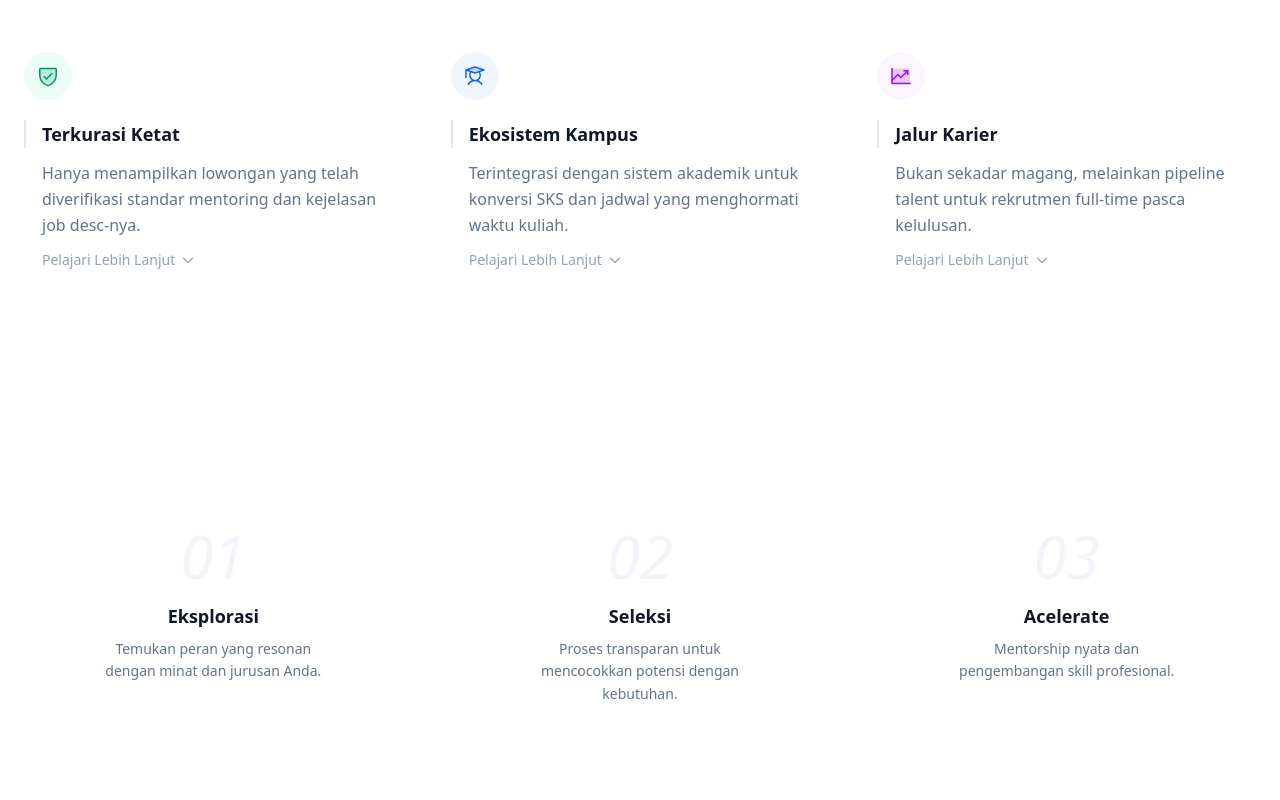
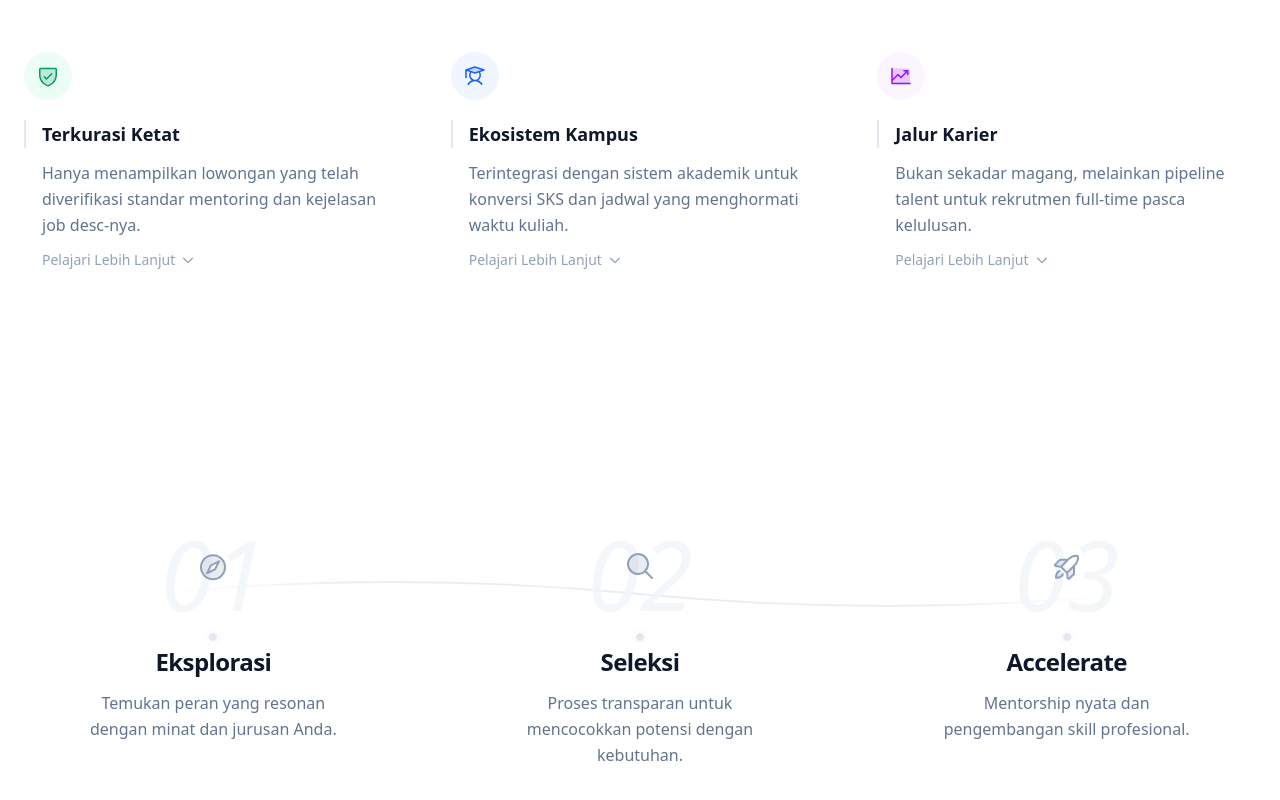
Before and after one commit to dzakwanfadhlullah/MagangKareer, a Next.js app in the folder apps/web/: page / in a window 1280 px wide. Shown: the part 1894-2694 px from the top of the page. Built offline with nearby package versions, Linux system fonts and the light colour scheme.

Commit message:
Phase 5.2: Process Icons

```diff
--- a/apps/web/src/components/sections/ProcessSection.tsx
+++ b/apps/web/src/components/sections/ProcessSection.tsx
@@ -1,46 +1,128 @@
 "use client";
 
 import { motion } from "framer-motion";
+import { Compass, MagnifyingGlass, RocketLaunch, IconProps } from "@phosphor-icons/react";
+import { ComponentType } from "react";
 
-const steps = [
+interface Step {
+    number: string;
+    title: string;
+    description: string;
+    icon: ComponentType<IconProps>;
+}
+
+const steps: Step[] = [
     {
         number: "01",
         title: "Eksplorasi",
         description: "Temukan peran yang resonan dengan minat dan jurusan Anda.",
+        icon: Compass,
     },
     {
         number: "02",
         title: "Seleksi",
         description: "Proses transparan untuk mencocokkan potensi dengan kebutuhan.",
+        icon: MagnifyingGlass,
     },
     {
         number: "03",
-        title: "Acelerate",
+        title: "Accelerate",
         description: "Mentorship nyata dan pengembangan skill profesional.",
+        icon: RocketLaunch,
     },
 ];
 
 export function ProcessSection() {
     return (
-        <section className="relative z-10 py-32">
+        <section className="relative z-10 py-32 overflow-hidden">
             <div className="mx-auto max-w-7xl px-6">
-                <div className="relative grid gap-12 md:grid-cols-3 items-start">
+                <div className="relative grid gap-20 md:gap-12 md:grid-cols-3 items-start">
+
+                    {/* Desktop Natural Connector (SVG) */}
+                    <div className="hidden md:block absolute top-[2.8rem] left-[10%] right-[10%] w-[80%] h-12 z-0 pointer-events-none">
+                        <svg width="100%" height="100%" viewBox="0 0 800 40" fill="none" preserveAspectRatio="none">
+                            <motion.path
+                                d="M 0 20 Q 200 0, 400 20 T 800 20"
+                                stroke="url(#line-gradient)"
+                                strokeWidth="1.5"
+                                strokeDasharray="6 6"
+                                initial={{ pathLength: 0, opacity: 0 }}
+                                whileInView={{ pathLength: 1, opacity: 0.4 }}
+                                transition={{ duration: 1.5, ease: "easeInOut" }}
+                                viewport={{ once: true }}
+                            />
+                            <defs>
+                                <linearGradient id="line-gradient" x1="0%" y1="0%" x2="100%" y2="0%">
+                                    <stop offset="0%" stopColor="#e2e8f0" stopOpacity="0" />
+                                    <stop offset="20%" stopColor="#cbd5e1" />
+                                    <stop offset="80%" stopColor="#cbd5e1" />
+                                    <stop offset="100%" stopColor="#e2e8f0" stopOpacity="0" />
+                                </linearGradient>
+                            </defs>
+                        </svg>
+                    </div>
+
                     {steps.map((step, index) => (
                         <motion.div
                             key={step.number}
                             initial={{ opacity: 0, y: 20 }}
                             whileInView={{ opacity: 1, y: 0 }}
-                            transition={{ duration: 0.4, delay: index * 0.1 }}
+                            transition={{ duration: 0.5, delay: index * 0.15 }}
                             viewport={{ once: true }}
-                            className="relative flex flex-col items-center text-center group"
+                            className="relative flex flex-col items-center text-center group z-10"
                         >
-                            <span className="text-6xl font-serif italic text-slate-100 mb-4 transition-colors group-hover:text-slate-200">
-                                {step.number}
-                            </span>
-                            <h3 className="mb-2 text-lg font-semibold text-slate-900">
+                            {/* Mobile Natural Connector (SVG) */}
+                            {index !== steps.length - 1 && (
+                                <div className="md:hidden absolute top-28 left-1/2 -translate-x-1/2 w-8 h-20 z-0 pointer-events-none">
+                                    <svg width="100%" height="100%" viewBox="0 0 40 100" fill="none">
+                                        <motion.path
+                                            d="M 20 0 Q 0 50, 20 100"
+                                            stroke="#cbd5e1"
+                                            strokeWidth="1.5"
+                                            strokeDasharray="4 4"
+                                            initial={{ pathLength: 0, opacity: 0 }}
+                                            whileInView={{ pathLength: 1, opacity: 0.4 }}
+                                            transition={{ duration: 1, delay: 0.3 }}
+                                            viewport={{ once: true }}
+                                        />
+                                    </svg>
+                                </div>
+                            )}
+
+                            <div className="relative mb-6">
+                                <span className="text-8xl font-serif italic text-slate-100/80 transition-all duration-700 group-hover:text-slate-200/90 group-hover:scale-105 inline-block select-none">
+                                    {step.number}
+                                </span>
+
+                                {/* Icon with floating animation */}
+                                <motion.div
+                                    animate={{
+                                        y: [0, -8, 0],
+                                    }}
+                                    transition={{
+                                        duration: 4,
+                                        repeat: Infinity,
+                                        ease: "easeInOut",
+                                        delay: index * 0.5
+                                    }}
+                                    className="absolute top-1/2 left-1/2 -translate-x-1/2 -translate-y-1/2 text-slate-400 group-hover:text-slate-600 transition-colors duration-500"
+                                >
+                                    <step.icon size={32} weight="duotone" />
+                                </motion.div>
+
+                                {/* Animated indicator dot on the path */}
+                                <motion.div
+                                    initial={{ scale: 0, opacity: 0 }}
+                                    whileInView={{ scale: 1, opacity: 1 }}
+                                    transition={{ delay: index * 0.2 + 0.5, type: "spring" }}
+                                    className="absolute -bottom-5 left-1/2 -translate-x-1/2 w-2.5 h-2.5 rounded-full bg-slate-200 shadow-[0_0_10px_rgba(0,0,0,0.05)] border border-white"
+                                />
+                            </div>
+
+                            <h3 className="mb-3 text-2xl font-bold text-slate-900 tracking-tight group-hover:text-blue-600 transition-colors duration-300">
                                 {step.title}
                             </h3>
-                            <p className="text-sm text-slate-500 max-w-[240px] leading-relaxed">
+                            <p className="text-base text-slate-500 max-w-[260px] leading-relaxed font-light">
                                 {step.description}
                             </p>
                         </motion.div>
```
Also changed, not shown: 1 other file (tests, documents, lock files or other folders).
